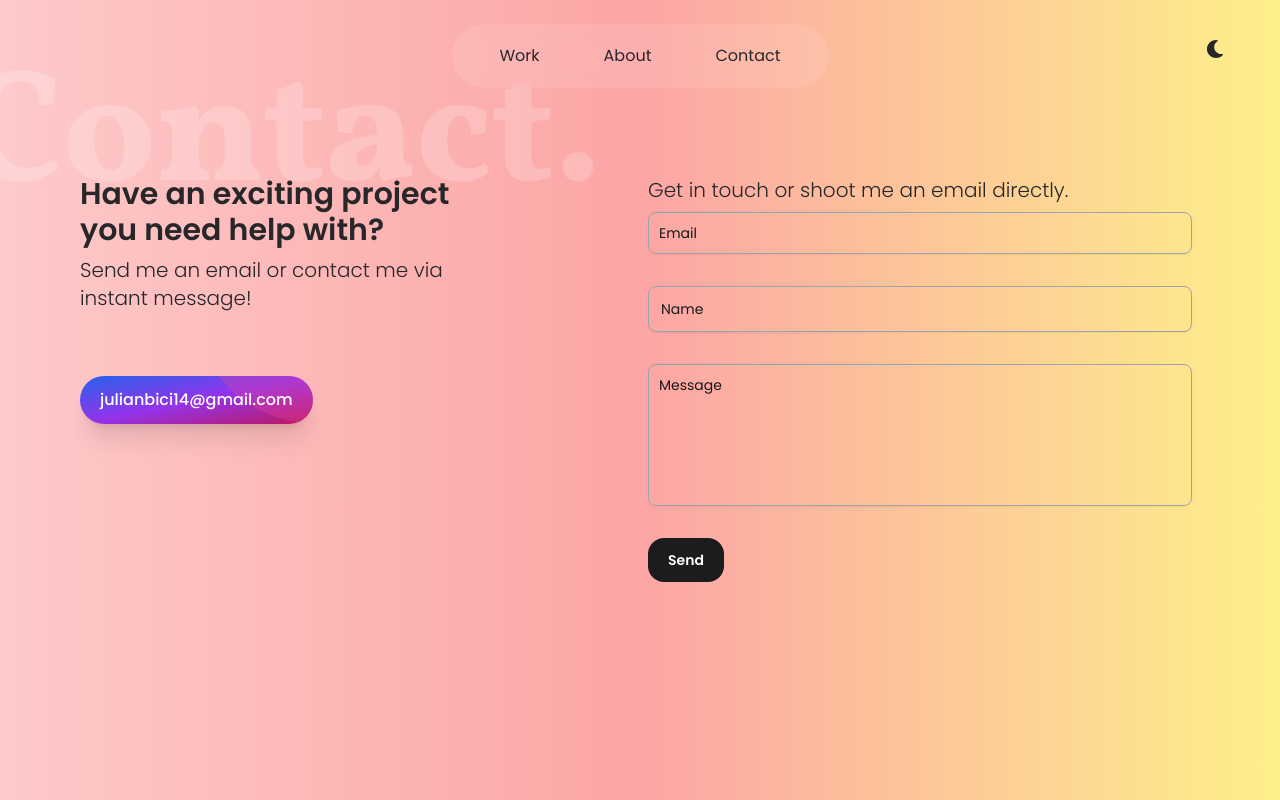
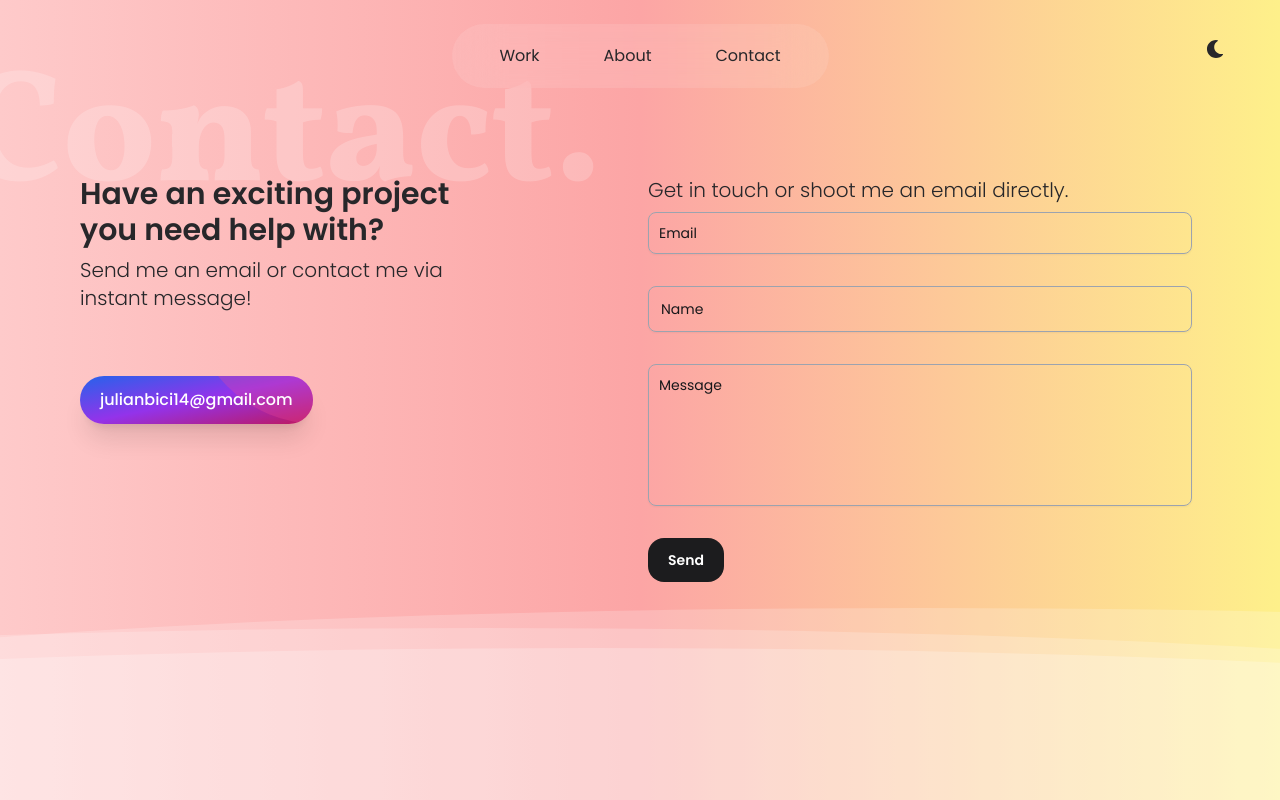
Before and after one commit to JuljanBici/portfolio, a React (Vite) app: page /contact in a window 1280 px wide. Shown: the top 800 px of the page. Built offline with nearby package versions, Linux system fonts and the light colour scheme.

Commit message:
turned on the bg animations

```diff
--- a/src/App.jsx
+++ b/src/App.jsx
@@ -35,7 +35,7 @@ const App = () => {
 
   return (
     //mos harro me vendos background-animate
-      <div className='bg-gradient-to-r from-red-200 via-red-300 to-yellow-200 dark:bg-gradient-to-b text- dark:from-gray-900 dark:via-purple-950 dark:to-violet-900 text-zinc-800 dark:text-white flex flex-col transition-[0.5s] w-full items-center'>
+      <div className=' text-zinc-800 dark:text-white flex flex-col transition-[0.5s] w-full items-center'>
         <div>
           <div id="wave"></div>
           <div id="wave"></div>
--- a/src/index.css
+++ b/src/index.css
@@ -9,7 +9,7 @@ body {
   overflow-x: hidden;
 }
 
-bodya {
+body {
   margin: auto;
   background: linear-gradient(to right, rgb(254, 202, 202), rgb(252, 165, 165), rgb(254, 240, 138));
   animation: gradient 15s ease infinite;
@@ -17,7 +17,7 @@ bodya {
   background-attachment: fixed;
 }
 
-.dark bodya {
+.dark body {
   margin: auto;
   background: linear-gradient( rgb(17, 24, 39), rgb(59, 7, 100), rgb(76, 29, 149));
   animation: gradient 15s ease infinite;
```
